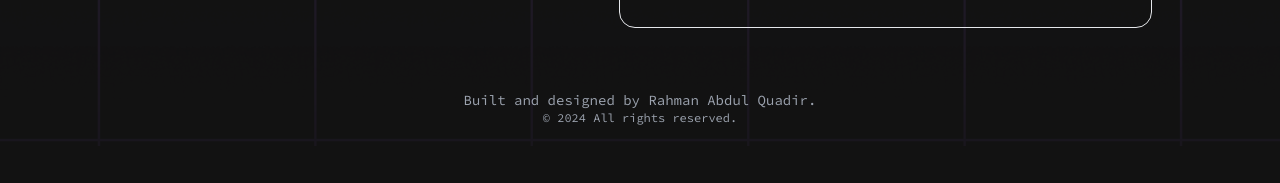
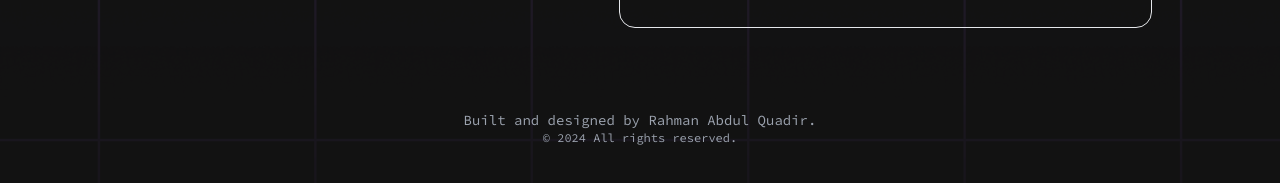
Before and after one commit to rahmanabdulquadir/rahman-aq-portfolio, a React (Vite) app: page / in a window 1280 px wide. Shown: the part 2214-2397 px from the top of the page. Before the commit the page ends 2360 px from the top, so only its background shows below. Built offline with nearby package versions, Linux system fonts and the light colour scheme; no server answers.

Commit message:
footer fixed

```diff
--- a/src/sections/Footer.jsx
+++ b/src/sections/Footer.jsx
@@ -5,7 +5,7 @@ const Footer = () => {
   const currentYear = new Date().getFullYear();
   console.log(currentYear);
   return (
-    <div className="text-center text-gray-400 font-code">
+    <div className="text-center text-gray-400 font-code lg:my-5 my-10">
       <motion.div
         variants={fadeIn("down", 0.3)}
         initial="hidden"
```
